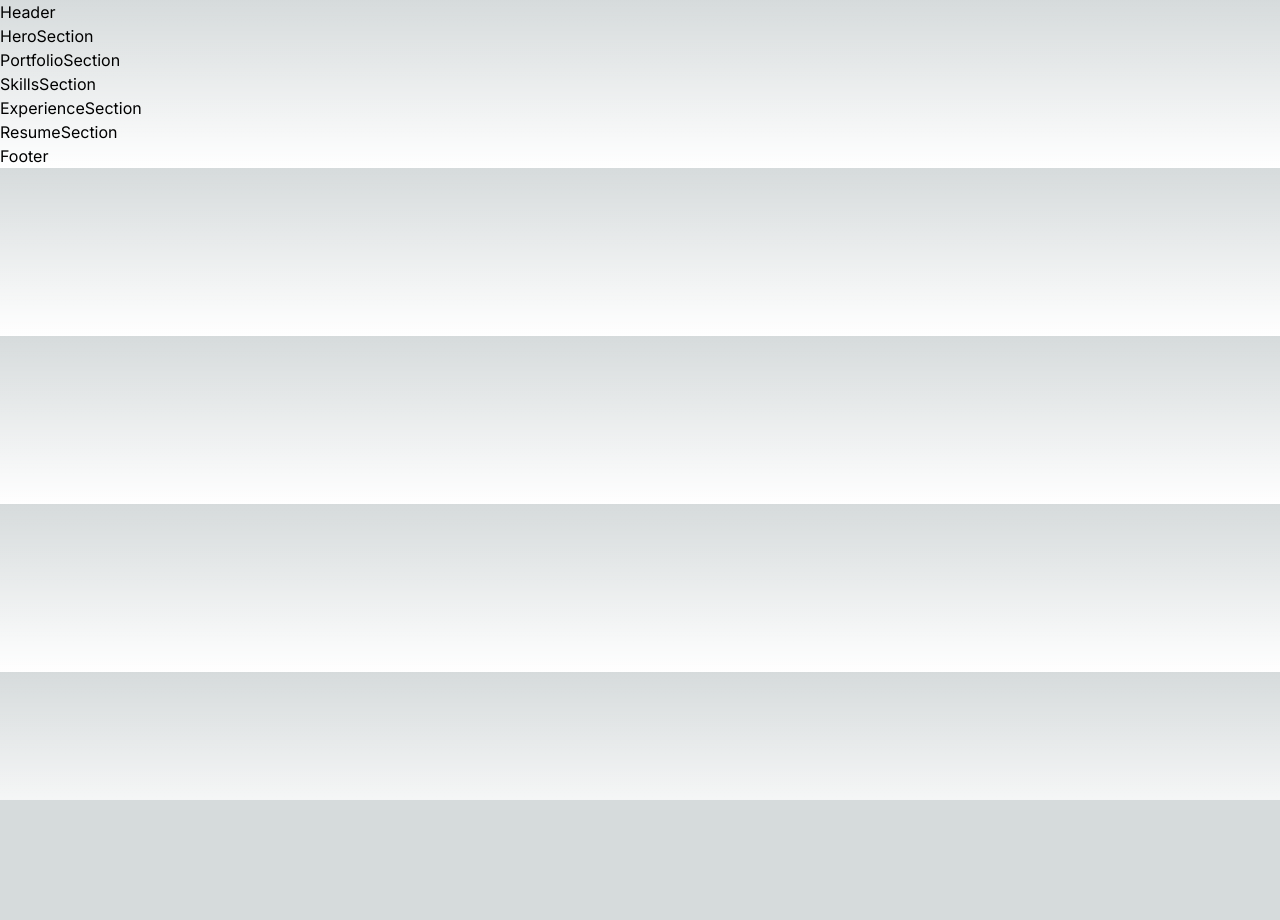
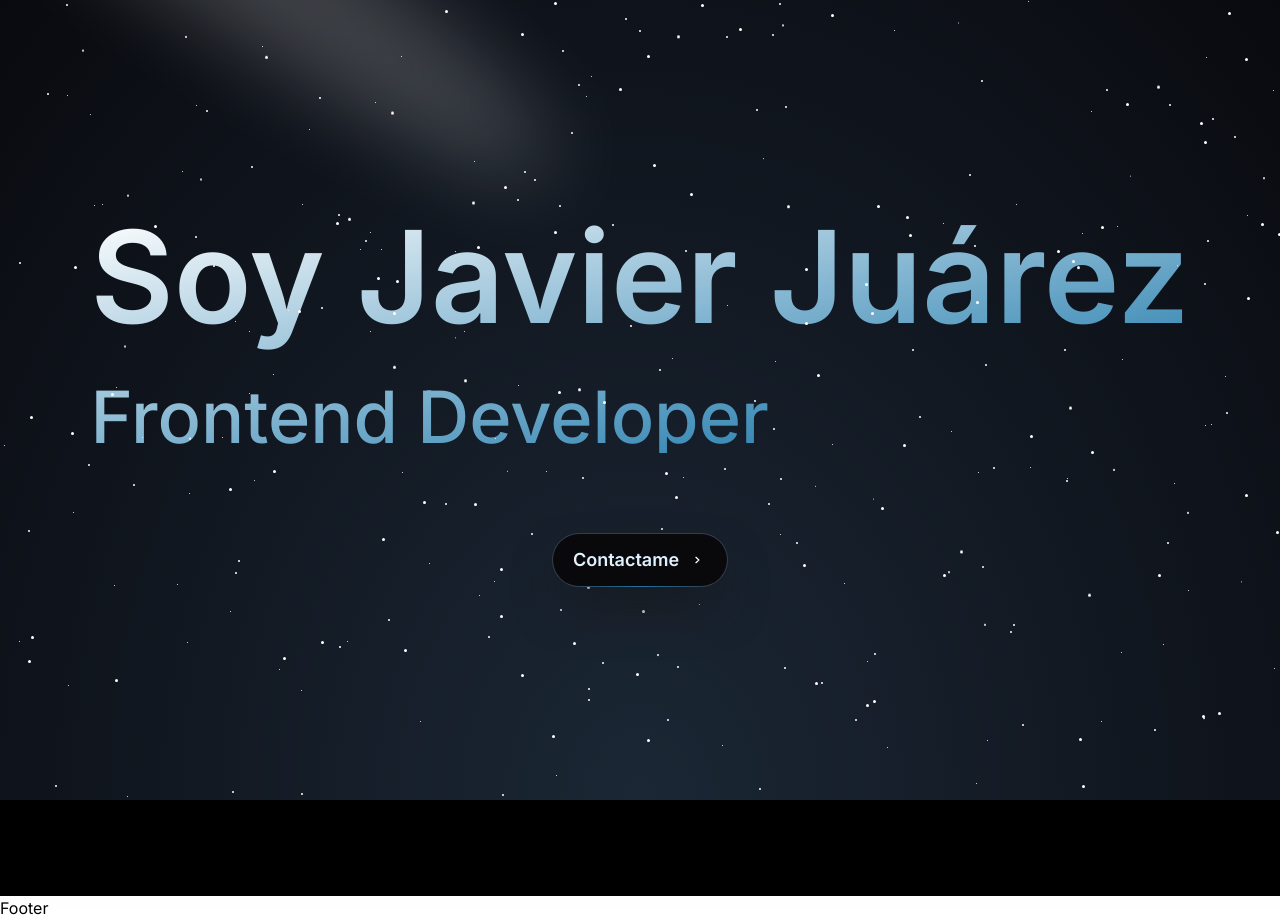
Before and after one commit to J4viMx/portfolio-next, a Next.js app: page / in a window 1280 px wide. Before the commit the page ends 800 px from the top, so only its background shows below. Built offline with nearby package versions, Linux system fonts and the light colour scheme.

Commit message:
Create HeroSection

```diff
--- a/src/app/globals.css
+++ b/src/app/globals.css
@@ -31,3 +31,52 @@ body {
     text-wrap: balance;
   }
 }
+
+/* COMIENZO BACKGROUND */
+
+.wrapper {
+  background: radial-gradient(ellipse at bottom, #1b2735 0%, #090a0f 100%);
+}
+
+/* components/StarsBackground.css */
+
+.stars-background {
+  position: absolute;
+  width: 100%;
+  height: 100%;
+  overflow: hidden;
+}
+
+.stars,
+.stars2,
+.stars3 {
+  position: absolute;
+  top: 0;
+  left: 0;
+  width: 100%;
+  height: 100%;
+  background: transparent;
+}
+
+.stars div,
+.stars2 div,
+.stars3 div {
+  position: absolute;
+  background: #fff;
+  border-radius: 50%;
+}
+
+@keyframes animStar {
+  from {
+    transform: translateY(0);
+  }
+  to {
+    transform: translateY(-2000px);
+  }
+}
+
+.stars div,
+.stars2 div,
+.stars3 div {
+  animation: animStar linear infinite;
+}
--- a/src/app/layout.tsx
+++ b/src/app/layout.tsx
@@ -3,6 +3,7 @@ import { Inter } from "next/font/google";
 import "./globals.css";
 import Header from "@/components/layout/Header";
 import Footer from "@/components/layout/Footer";
+import { ReactNode } from "react";
 
 const inter = Inter({ subsets: ["latin"] });
 
@@ -14,13 +15,13 @@ export const metadata: Metadata = {
 export default function RootLayout({
   children,
 }: Readonly<{
-  children: React.ReactNode;
+  children: ReactNode;
 }>) {
   return (
     <html lang="en">
       <body className={inter.className}>
         <Header />
-        <main>{children}</main>
+        <main className="bg-black">{children}</main>
         <Footer />
       </body>
     </html>
--- a/src/app/page.tsx
+++ b/src/app/page.tsx
@@ -3,7 +3,6 @@ import HeroSection from "@/components/Blocks/HeroSection";
 import PortfolioSection from "@/components/Blocks/PortfolioSection";
 import ResumeSection from "@/components/Blocks/ResumeSection";
 import { SkillsSection } from "@/components/Blocks/SkillsSection";
-import Image from "next/image";
 
 export default function Home() {
   return (
--- a/src/components/Blocks/HeroSection.tsx
+++ b/src/components/Blocks/HeroSection.tsx
@@ -1,3 +1,23 @@
+import { Button } from "../ui/Button";
+import { Spotlight } from "../ui/Spotlight";
+import StarsBackground from "../ui/StarsBackground";
+
 export default function HeroSection() {
-  return <div>HeroSection</div>;
+  return (
+    <section className="wrapper flex h-screen ">
+      <StarsBackground />
+      <div className="flex w-full flex-col items-center justify-center">
+        <Spotlight />
+        <div className="bg-gradient-to-br from-white to-sky-700 bg-clip-text text-transparent">
+          <h1 className="block text-9xl font-semibold ">Soy Javier Juárez</h1>
+          <h2 className="mt-10 text-left text-7xl font-medium">
+            Frontend Developer
+          </h2>
+        </div>
+        <div className="flex justify-center pt-20">
+          <Button />
+        </div>
+      </div>
+    </section>
+  );
 }
--- a/src/components/layout/Header.tsx
+++ b/src/components/layout/Header.tsx
@@ -1,3 +1,3 @@
 export default function Header() {
-  return <div>Header</div>;
+  return <div></div>;
 }
--- /dev/null
+++ b/src/components/ui/Button.tsx
@@ -0,0 +1,28 @@
+export const Button = () => {
+  return (
+    <button className="group relative inline-block cursor-pointer rounded-full bg-slate-800 p-px text-xs font-semibold leading-6 text-white no-underline shadow-2xl shadow-zinc-900">
+      <span className="absolute inset-0 overflow-hidden rounded-full">
+        <span className="absolute inset-0 rounded-full bg-[image:radial-gradient(75%_100%_at_50%_0%,rgba(56,189,248,0.6)_0%,rgba(56,189,248,0)_75%)] opacity-0 transition-opacity duration-500 group-hover:opacity-100"></span>
+      </span>
+      <div className="relative z-10 flex items-center space-x-2 rounded-full bg-zinc-950 px-5 py-3 ring-1 ring-white/10 ">
+        <span className="text-lg text-sky-100">Contactame</span>
+        <svg
+          width="20"
+          height="20"
+          viewBox="0 0 24 24"
+          fill="none"
+          xmlns="http://www.w3.org/2000/svg"
+        >
+          <path
+            stroke="currentColor"
+            strokeLinecap="round"
+            strokeLinejoin="round"
+            strokeWidth="1.5"
+            d="M10.75 8.75L14.25 12L10.75 15.25"
+          ></path>
+        </svg>
+      </div>
+      <span className="absolute -bottom-0 left-[1.125rem] h-px w-[calc(100%-2.25rem)] bg-gradient-to-r from-sky-700/0 via-sky-700/90 to-sky-700/0 transition-opacity duration-500 group-hover:opacity-40"></span>
+    </button>
+  );
+};
--- /dev/null
+++ b/src/components/ui/Spotlight.tsx
@@ -0,0 +1,56 @@
+import React from "react";
+import { cn } from "@/lib/utils";
+
+type SpotlightProps = {
+  className?: string;
+  fill?: string;
+};
+
+export const Spotlight = ({ className, fill }: SpotlightProps) => {
+  return (
+    <svg
+      className={cn(
+        "animate-spotlight pointer-events-none absolute z-[1]  h-[169%] w-[138%] lg:w-[84%] opacity-0",
+        className
+      )}
+      xmlns="http://www.w3.org/2000/svg"
+      viewBox="0 0 3787 2842"
+      fill="none"
+    >
+      <g filter="url(#filter)">
+        <ellipse
+          cx="1924.71"
+          cy="273.501"
+          rx="1924.71"
+          ry="273.501"
+          transform="matrix(-0.822377 -0.568943 -0.568943 0.822377 3631.88 2291.09)"
+          fill={fill || "white"}
+          fillOpacity="0.21"
+        ></ellipse>
+      </g>
+      <defs>
+        <filter
+          id="filter"
+          x="0.860352"
+          y="0.838989"
+          width="3785.16"
+          height="2840.26"
+          filterUnits="userSpaceOnUse"
+          colorInterpolationFilters="sRGB"
+        >
+          <feFlood floodOpacity="0" result="BackgroundImageFix"></feFlood>
+          <feBlend
+            mode="normal"
+            in="SourceGraphic"
+            in2="BackgroundImageFix"
+            result="shape"
+          ></feBlend>
+          <feGaussianBlur
+            stdDeviation="151"
+            result="effect1_foregroundBlur_1065_8"
+          ></feGaussianBlur>
+        </filter>
+      </defs>
+    </svg>
+  );
+};
--- /dev/null
+++ b/src/components/ui/StarsBackground.tsx
@@ -0,0 +1,51 @@
+"use client";
+import React, { useEffect } from "react";
+
+const StarsBackground: React.FC = () => {
+  const createStars = (
+    container: HTMLElement,
+    numStars: number,
+    size: number
+  ) => {
+    for (let i = 0; i < numStars; i++) {
+      const star = document.createElement("div");
+      star.style.width = `${size}px`;
+      star.style.height = `${size}px`;
+      star.style.left = `${Math.random() * 100}%`;
+      star.style.top = `${Math.random() * 100}%`;
+      star.style.animationDuration = `${Math.random() * 50 + 50}s`;
+      star.style.animationDelay = `${Math.random() * 50}s`;
+      container.appendChild(star);
+    }
+  };
+
+  useEffect(() => {
+    const stars = document.querySelector(".stars") as HTMLElement;
+    const stars2 = document.querySelector(".stars2") as HTMLElement;
+    const stars3 = document.querySelector(".stars3") as HTMLElement;
+
+    createStars(stars, 100, 1);
+    createStars(stars2, 100, 2);
+    createStars(stars3, 100, 3);
+
+    const starsArray = document.querySelectorAll<HTMLDivElement>(
+      ".stars div, .stars2 div, .stars3 div"
+    );
+    starsArray.forEach((star) => {
+      star.addEventListener("animationiteration", () => {
+        star.style.top = "100%";
+        star.style.left = `${Math.random() * 100}%`;
+      });
+    });
+  }, []);
+
+  return (
+    <div className="stars-background">
+      <div className="stars"></div>
+      <div className="stars2"></div>
+      <div className="stars3"></div>
+    </div>
+  );
+};
+
+export default StarsBackground;
--- /dev/null
+++ b/src/lib/utils.ts
@@ -0,0 +1,6 @@
+import { ClassValue, clsx } from "clsx";
+import { twMerge } from "tailwind-merge";
+
+export function cn(...inputs: ClassValue[]) {
+  return twMerge(clsx(inputs));
+}
--- a/tailwind.config.ts
+++ b/tailwind.config.ts
@@ -13,6 +13,21 @@ const config: Config = {
         "gradient-conic":
           "conic-gradient(from 180deg at 50% 50%, var(--tw-gradient-stops))",
       },
+      animation: {
+        spotlight: "spotlight 2s ease .75s 1 forwards",
+      },
+      keyframes: {
+        spotlight: {
+          "0%": {
+            opacity: "0",
+            transform: "translate(-72%, -62%) scale(0.5)",
+          },
+          "100%": {
+            opacity: "1",
+            transform: "translate(-50%,-40%) scale(1)",
+          },
+        },
+      },
     },
   },
   plugins: [],
```
Also changed, not shown: package.json (+11 -4 lines), .eslintrc.json, 1 other file (tests, documents, lock files or other folders).
